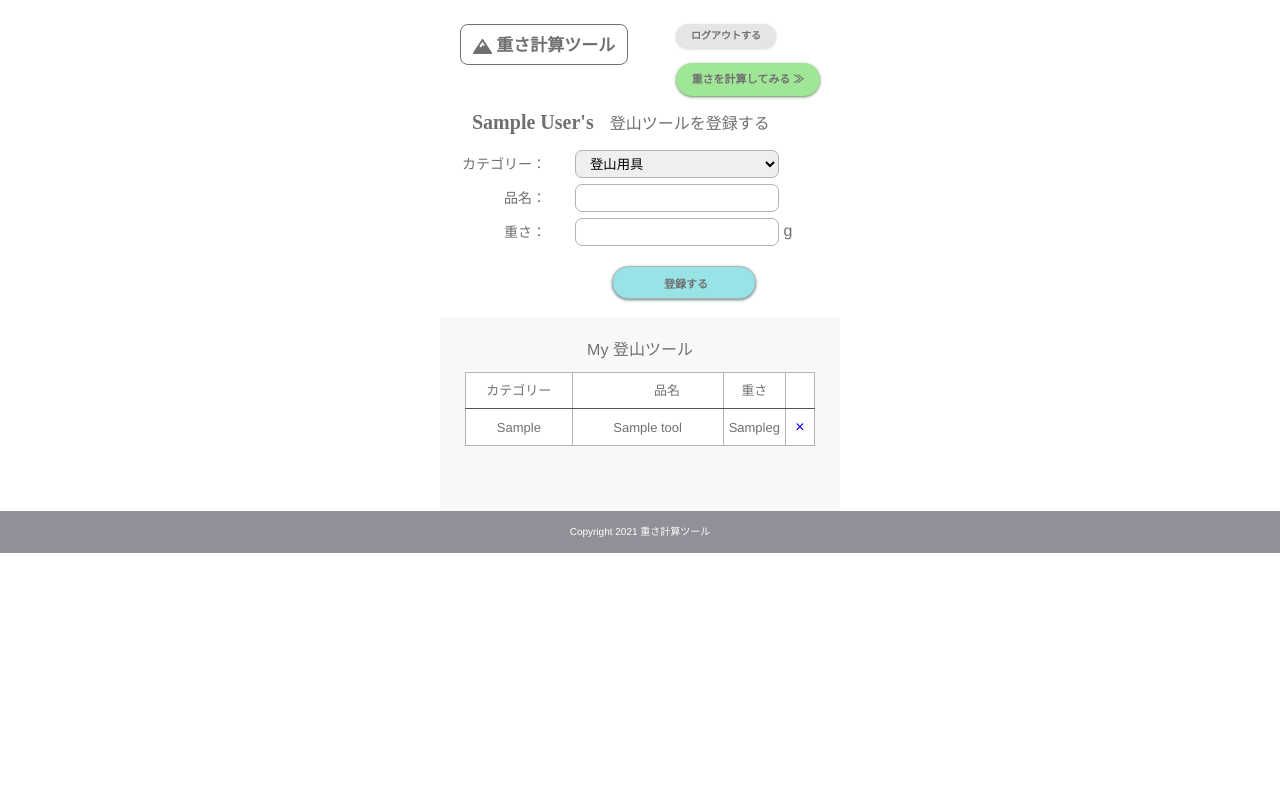
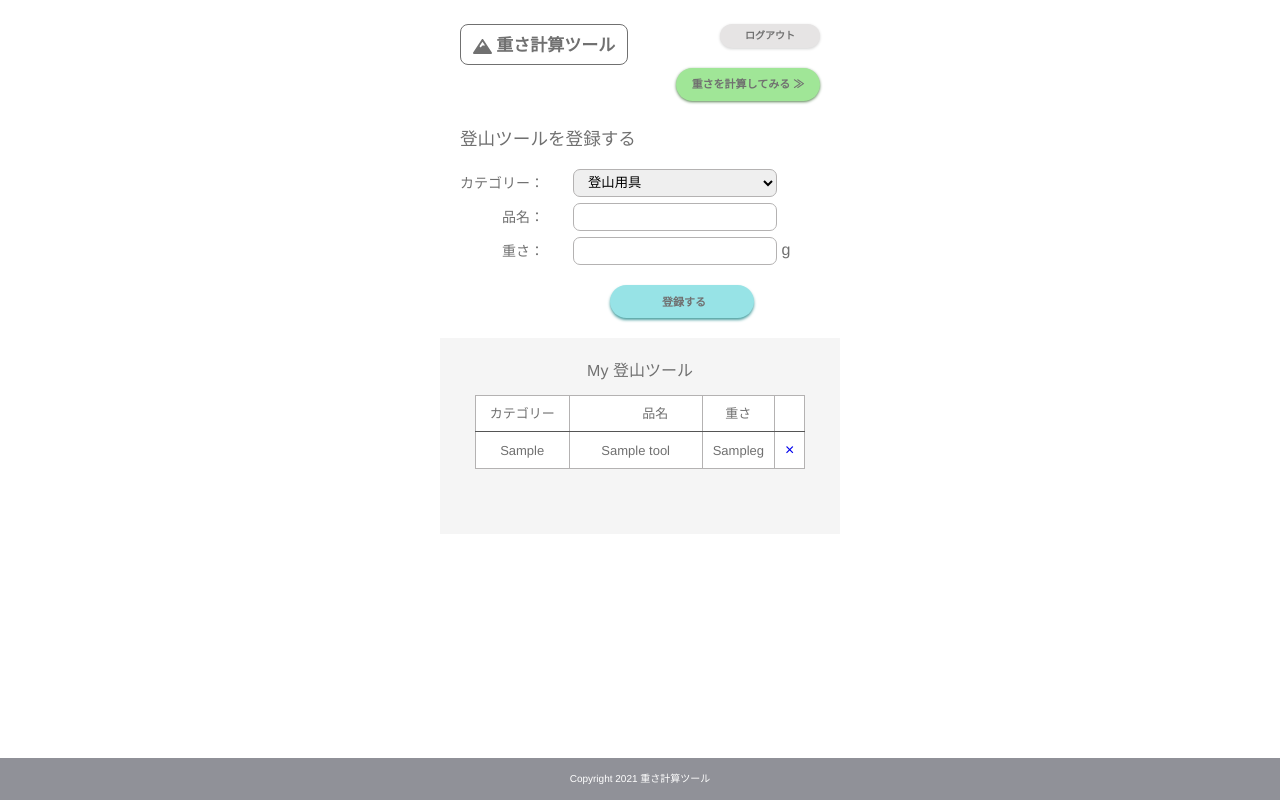
Before and after one commit to hiromicco/mt_tools_calculator, a PHP site: page / in a window 1280 px wide. Run offline with PHP 8.4, Linux system fonts and the light colour scheme; the visitor is signed in with stand-in values (Sample User, id 1); tables that the repository leaves empty or names only in its code hold one stand-in row (values such as "Sample post"); some libraries are stand-ins or nearby versions.

Commit message:
index.php scss done

```diff
--- /dev/null
+++ b/css/breakpoints/_600up.scss
@@ -0,0 +1,3 @@
+.container {
+  max-width: 400px;
+}
--- a/css/style.css
+++ b/css/style.css
@@ -1,29 +1,69 @@
-body {
-  font-family: "Helvetica Neue", "Helvetica", "Hiragino Sans", "Hiragino Kaku Gothic ProN", "Arial", "Meiryo", sans-serif;
-  font-size: 16px;
+@charset "UTF-8";
+.btn {
+  display: block;
+  border-radius: 17px;
+  font-weight: 600;
   color: #707070;
+  text-align: center;
+  text-decoration: none;
+  border: none;
 }
 
-.container {
-  width: 400px;
-  margin: 0 auto;
+.btn_sm {
+  width: 100px;
+  height: 24px;
+  background: #e6e4e4;
+  font-size: 10px;
+  line-height: 24px;
+  -webkit-box-shadow: 0 1px 3px #d3d3d3;
+          box-shadow: 0 1px 3px #d3d3d3;
+  margin-top: 24px;
+  margin-bottom: 20px;
 }
 
-/* header */
-header .header_container {
-  display: flex;
-  justify-content: space-between;
-  padding: 0 20px;
-  margin-bottom: 10px;
+.btn_md {
+  width: 144px;
+  height: 33px;
+  font-size: 11px;
+  line-height: 33px;
 }
 
-a.site_title {
+.btn_green {
+  background: #a0e697;
+  -webkit-box-shadow: 0 1px 3px #5B8456;
+          box-shadow: 0 1px 3px #5B8456;
+}
+
+.btn_bl {
+  background: #97E3E6;
+  -webkit-box-shadow: 0 1px 3px #568384;
+          box-shadow: 0 1px 3px #568384;
+  margin: 0 auto;
+  margin-top: 20px;
+}
+
+.check_btn {
+  display: inline-block;
+  width: 100px;
+  height: 33px;
+  border-radius: 17px;
+  font-size: 11px;
+  font-weight: bold;
+  color: #707070;
+  text-align: center;
+  line-height: 33px;
+  text-decoration: none;
+  margin: 50px auto 100px 30px;
+}
+
+.header__title {
   display: block;
-  align-items: center;
+  -webkit-box-align: center;
+      -ms-flex-align: center;
+          align-items: center;
   width: 168px;
   height: 41px;
   font-size: 17px;
-  font-weight: bold;
   color: #707070;
   text-decoration: none;
   text-align: center;
@@ -33,31 +73,155 @@ a.site_title {
   padding: 12px 2px 11px 2px;
 }
 
-header img {
+.header__title img {
   margin-right: 4px;
 }
 
-a.logout_btn {
-  display: block;
-  width: 100px;
-  height: 24px;
-  background: #e6e4e4;
-  border-radius: 17px;
-  font-size: 10px;
-  font-weight: bold;
-  color: #707070;
-  text-align: center;
-  line-height: 24px;
-  text-decoration: none;
-  box-shadow: 0 1px 3px #d3d3d3;
-  margin-top: 24px;
+.header__title h1 {
+  font-weight: 600;
 }
 
-a.scale_page_btn {
+.content_pd, .login > h2, .login__form, .header, .tool_register {
+  padding-right: 20px;
+  padding-left: 20px;
+}
+
+.login .to_register {
+  background: #f5f5f5;
+  padding: 20px;
+  margin-bottom: 20px;
+}
+
+.login .to_register__text {
+  font-size: 14px;
+  text-align: center;
+  margin-bottom: 15px;
+}
+
+.login .to_register a {
+  margin: 0 auto;
+}
+
+.checkbox {
+  width: 18px;
+}
+
+.checkbox__text {
+  vertical-align: middle;
+}
+
+footer {
+  position: fixed;
+  bottom: 0;
+}
+
+body {
+  font-family: "Helvetica Neue", "Helvetica", "Hiragino Sans", "Hiragino Kaku Gothic ProN", "Arial", "Meiryo", sans-serif;
+  font-size: 16px;
+  color: #707070;
+}
+
+.content_pd, .login > h2, .login__form, .header, .tool_register {
+  padding-right: 20px;
+  padding-left: 20px;
+}
+
+.mb_sm, .header {
+  margin-bottom: 30px;
+}
+
+.pb_sm, .tool_register {
+  padding-bottom: 20px;
+}
+
+.container {
+  width: 100%;
+  margin: 0 auto;
+}
+
+.title_left {
+  font-size: 1.1em;
+  font-weight: normal;
+  margin-bottom: 20px;
+}
+
+.title_center {
+  font-weight: normal;
+  margin-bottom: 16px;
+  text-align: center;
+}
+
+.form_container {
+  display: -webkit-box;
+  display: -ms-flexbox;
+  display: flex;
+  -webkit-box-align: center;
+      -ms-flex-align: center;
+          align-items: center;
+  margin-bottom: 6px;
+}
+
+.form_container:last-child {
+  margin-bottom: 20px;
+}
+
+dt {
+  width: 84px;
+  font-size: 14px;
+  text-align: right;
+  margin-right: 29px;
+}
+
+select,
+input {
+  width: 204px;
+  height: 28px;
+  border: 1px solid #b4b2b2;
+  border-radius: 7px;
+  padding-left: 10px;
+}
+
+/* header */
+.header {
+  width: 100%;
+}
+
+.header__inner {
+  width: 100%;
+  display: -webkit-box;
+  display: -ms-flexbox;
+  display: flex;
+  -webkit-box-pack: justify;
+      -ms-flex-pack: justify;
+          justify-content: space-between;
+}
+
+.header__btns {
+  display: -webkit-box;
+  display: -ms-flexbox;
+  display: flex;
+  -webkit-box-orient: vertical;
+  -webkit-box-direction: normal;
+      -ms-flex-direction: column;
+          flex-direction: column;
+  -webkit-box-align: end;
+      -ms-flex-align: end;
+          align-items: flex-end;
+}
+
+/* main */
+/* section.tool_register */
+.tool_register .user_name {
+  font-family: serif;
+  font-size: 20px;
+  font-weight: bold;
+}
+
+.tool_register .item_register_btn {
   display: block;
   width: 144px;
   height: 33px;
-  background: #A0E697;
+  background: #97e3e6;
   border-radius: 17px;
   font-size: 11px;
   font-weight: bold;
@@ -65,117 +229,53 @@ a.scale_page_btn {
   text-align: center;
   line-height: 33px;
   text-decoration: none;
-  box-shadow: 0 1px 3px #5B8456;
-  margin-top: 15px;
-}
-
-/* main */
-/* section.mytool_register */
-section.mytool_register {
-  padding: 6px 22px 18px 22px;
-}
-
-.mytool_register h2 {
-  font-weight: normal;
-  margin-bottom: 18px;
-  margin-left: 10px;
-}
-
-.user_name {
-  font-family: serif;
-  font-size: 20px;
-  font-weight: bold;
-}
-
-.tool_property {
-  display: flex;
-  align-items: center;
-  margin-bottom: 6px;
-}
-
-.tool_property dt {
-  width: 84px;
-  font-size: 14px;
-  text-align: right;
-  margin-right: 29px;
-}
-
-.tool_property dd select, input {
-  width: 204px;
-  height: 28px;
-  border: 1px solid #B4B2B2;
-  border-radius: 7px;
-  padding-left: 10px;
-}
-
-input.item_register_btn {
-  display: block;
-  width: 144px;
-  height: 33px;
-  background: #97E3E6;
-  border-radius: 17px;
-  font-size: 11px;
-  font-weight: bold;
-  color: #707070;
-  text-align: center;
-  line-height: 33px;
-  text-decoration: none;
-  box-shadow: 0 1px 3px #568384;
-  margin-top: 20px;
+  -webkit-box-shadow: 0 2px 3px #4da0a1;
+          box-shadow: 0 2px 3px #4da0a1;
+  border: none;
   margin-left: 150px;
 }
 
-/* section.mytool_register ここまで*/
-
-
-/* section.mytool_list */
-section.mytool_list {
-  background: #F8F8F8;
+/* section.tool_register ここまで*/
+/* section.tool_list */
+.tool_list {
+  background: #f5f5f5;
   padding-top: 25px;
   padding-bottom: 65px;
   text-align: center;
 }
 
-.mytool_list h2 {
-  font-weight: normal;
-  margin-bottom: 14px;
-}
-
-table, td, th{
-  border: 1px solid #B4B2B2;
+.tool_list table,
+.tool_list th,
+.tool_list td {
+  border: 1px solid #b4b2b2;
   font-size: 13px;
   font-weight: normal;
   background: #fff;
 }
 
-th {
-  border-bottom: 1.3px solid #555;
+.tool_list table {
+  margin: 0 auto;
 }
 
-.delete_th {
+.tool_list th {
+  border-bottom: 1.3px solid #555;
+  padding: 11px 14px;
+}
+
+.tool_list th:last-child {
   width: 10px;
 }
 
-table {
-  width: 350px;
-  margin: 0 auto;
+.tool_list td {
+  padding: 10px;
 }
 
-.mytool_list th {
-  padding: 11px 14px;
-}
-
-.mytool_list td {
-  padding: 10px 0;
-}
-
-.mytool_list a {
+.tool_list .delete_link {
   font-size: 16px;
   text-decoration: none;
 }
 
-/* section.mytool_list ここまで*/
-
+/* section.tool_list ここまで*/
 /* footer  */
 footer {
   width: 100%;
@@ -184,6 +284,11 @@ footer {
   color: #fff;
   text-align: center;
   padding: 16px 0;
-  /* position: fixed; */
-  bottom: 0;
 }
+
+@media screen and (min-width: 600px) {
+  .container {
+    max-width: 400px;
+  }
+}
+/*# sourceMappingURL=style.css.map */
--- a/index.php
+++ b/index.php
@@ -29,8 +29,6 @@ if (!empty($_POST)) {
 }
 $tools = $db->prepare('SELECT t.* FROM tools t, members m WHERE t.member_id=m.id AND m.id=?');
 $tools->execute(array($member['id']));
-
-
 ?>
 
 <!DOCTYPE html>
@@ -50,24 +48,27 @@ $tools->execute(array($member['id']));
 
 <body>
   <div class="container">
-    <header>
-      <div class="header_container">
-        <a class="site_title" href="#">
+    <header class="header">
+      <div class="header__inner">
+        <a class="header__title" href="#">
           <h1><img src="images/mountain-icon.svg" alt="">重さ計算ツール</h1>
         </a>
-        <div class="header_btn_container">
-          <a class="logout_btn" href="logout.php">ログアウトする</a>
-          <a class="scale_page_btn" href="select.php?id=<?php print(htmlspecialchars($member['id'], ENT_QUOTES)); ?>">重さを計算してみる ≫</a>
-        </div><!-- .header_btn_container -->
-      </div><!-- container -->
+        <div class="header__btns">
+          <a class="btn btn_sm" href="logout.php">ログアウト</a>
+          <a class="btn btn_md btn_green" href="select.php?id=<?php print(htmlspecialchars($member['id'], ENT_QUOTES)); ?>">重さを計算してみる ≫</a>
+        </div><!-- .header__btns -->
+      </div><!-- .header__inner -->
     </header>
 
     <main>
-      <section class="mytool_register">
-        <h2><span class='user_name'><?php print(htmlspecialchars($member['name'], ENT_QUOTES)); ?>'s</span>　登山ツールを登録する</h2>
+      <section class="tool_register">
+        <h2 class="title_left">
+          <!-- <span class='user_name'><?php print(htmlspecialchars($member['name'], ENT_QUOTES)); ?>'s　</span> -->
+          登山ツールを登録する
+        </h2>
         <form action="" method="post">
           <dl>
-            <div class="tool_property">
+            <div class="form_container">
               <dt><label for="category">カテゴリー：</label></dt>
               <dd><select name="category" id="category">
                   <option value="登山用具">登山用具</option>
@@ -80,40 +81,40 @@ $tools->execute(array($member['id']));
                   <option value="生活・衛生">生活・衛生</option>
                   <option value="サコッシュ">サコッシュ</option>
                 </select></dd>
-            </div><!-- tool_property -->
+            </div><!-- form_container -->
 
-            <div class="tool_property">
+            <div class="form_container">
               <dt><label for="name">品名：</label></dt>
               <dd><input type="text" name="tool_name" id="name"></dd>
-            </div><!-- tool_property -->
-            <div class="tool_property">
+            </div><!-- form_container -->
+            <div class="form_container">
               <dt><label for="weight">重さ：</label></dt>
               <dd><input type="number" name="weight" id="weight"> g</dd>
-            </div><!-- tool_property -->
+            </div><!-- form_container -->
           </dl>
           <input class="item_register_btn" type="submit" value="登録する">
         </form>
-      </section><!-- mytool_register -->
+      </section><!-- tool_register -->
 
-      <section class="mytool_list">
-        <h2>My 登山ツール</h2>
+      <section class="tool_list">
+        <h2 class="title_center">My 登山ツール</h2>
         <table>
           <tr>
             <th>カテゴリー</th>
             <th>　　　品名　　　</th>
             <th>重さ</th>
-            <th class="delete_th"></th>
+            <th></th>
           </tr>
           <tr>
             <?php foreach ($tools as $tool) : ?>
               <td><?php print(htmlspecialchars($tool['category'], ENT_QUOTES)); ?></td>
               <td><?php print(htmlspecialchars($tool['tool_name'], ENT_QUOTES)); ?></td>
               <td><?php print(htmlspecialchars($tool['weight'], ENT_QUOTES)); ?>g</td>
-              <td><a href="delete.php?id=<?php print(htmlspecialchars($tool['id'], ENT_QUOTES)); ?>" class='delete'> × </a></td>
+              <td><a class="delete_link" href="delete.php?id=<?php print(htmlspecialchars($tool['id'], ENT_QUOTES)); ?>" class='delete'> × </a></td>
           </tr>
         <?php endforeach; ?>
         </table>
-      </section><!-- mytool_list -->
+      </section><!-- tool_list -->
     </main>
   </div><!-- .container -->
 
```
Also changed, not shown: css/breakpoints/_base.scss (added, +152 -0 lines).
